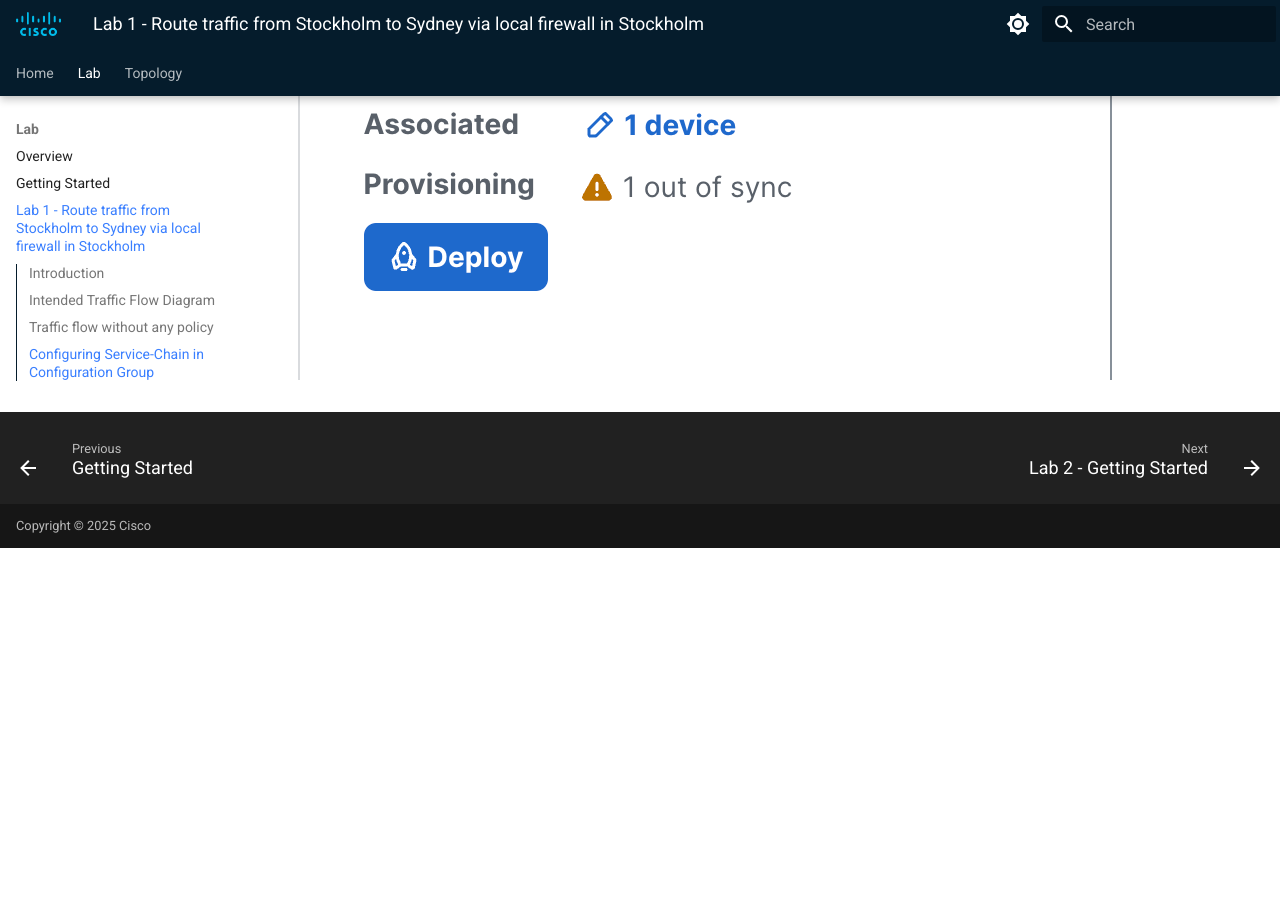
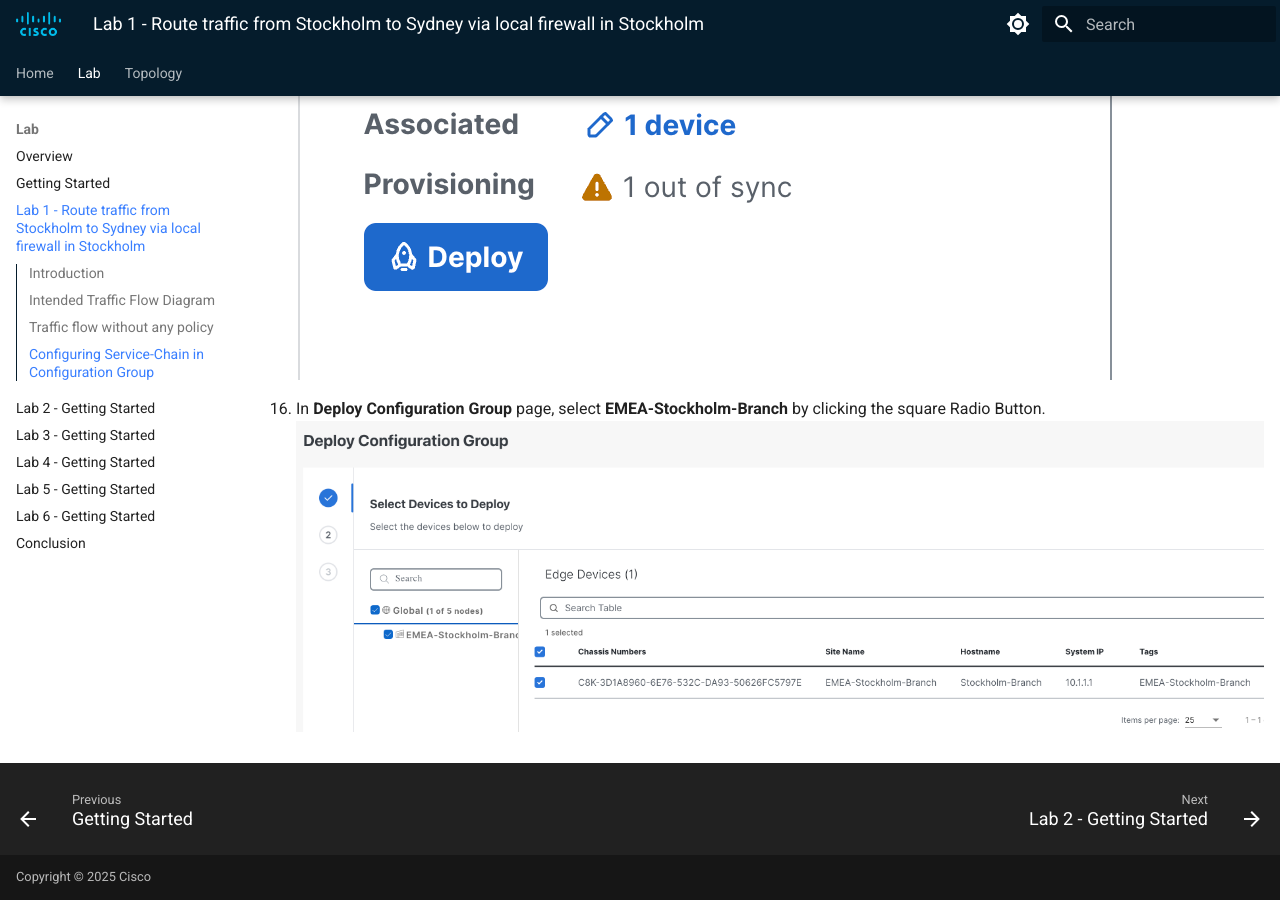
Before and after one commit to ciscodocs/ltrent-2008-clemea25, an MkDocs documentation site: the page built from docs/lab1_getting_started.md, in a window 1280 px wide and 900 px high, scrolled down 9674 px. Built offline with MkDocs 1.6.1 and Material for MkDocs 9.7.7, drawn with Linux system fonts in a browser that asks for light colours; before the commit the page ends 10222 px from its top, so only the background shows below that.

Commit message:
Scenario-1 guide

```diff
--- a/docs/lab1_getting_started.md
+++ b/docs/lab1_getting_started.md
@@ -125,3 +125,5 @@ Next, we will configure a service chain within the service-profile parcel in the
     ![How to go back to Configuration Group](./assets/S-1-figure-15.png){ .off-glb }
 15. As we add the **Service Attachment Gateway Definition**, not configuration group for **Stockholm-Branch** goes <font color="red">out of sync</font>.Click **Stockholm-Branch** Configuration Group -> Click **<font color="green">Deploy**</font>.
     ![Deoplying Configuration Group with Service Chain Definition](./assets/S-1-figure-16.png){ .off-glb }
+16. In **Deploy Configuration Group** page, select **EMEA-Stockholm-Branch** by clicking the square Radio Button.
+    ![Deoplying Configuration Group with Service Chain Definition](./assets/S-1-figure-17.png){ .off-glb }
```
Also changed, not shown: docs/assets/S-1-figure-17.png (added).
